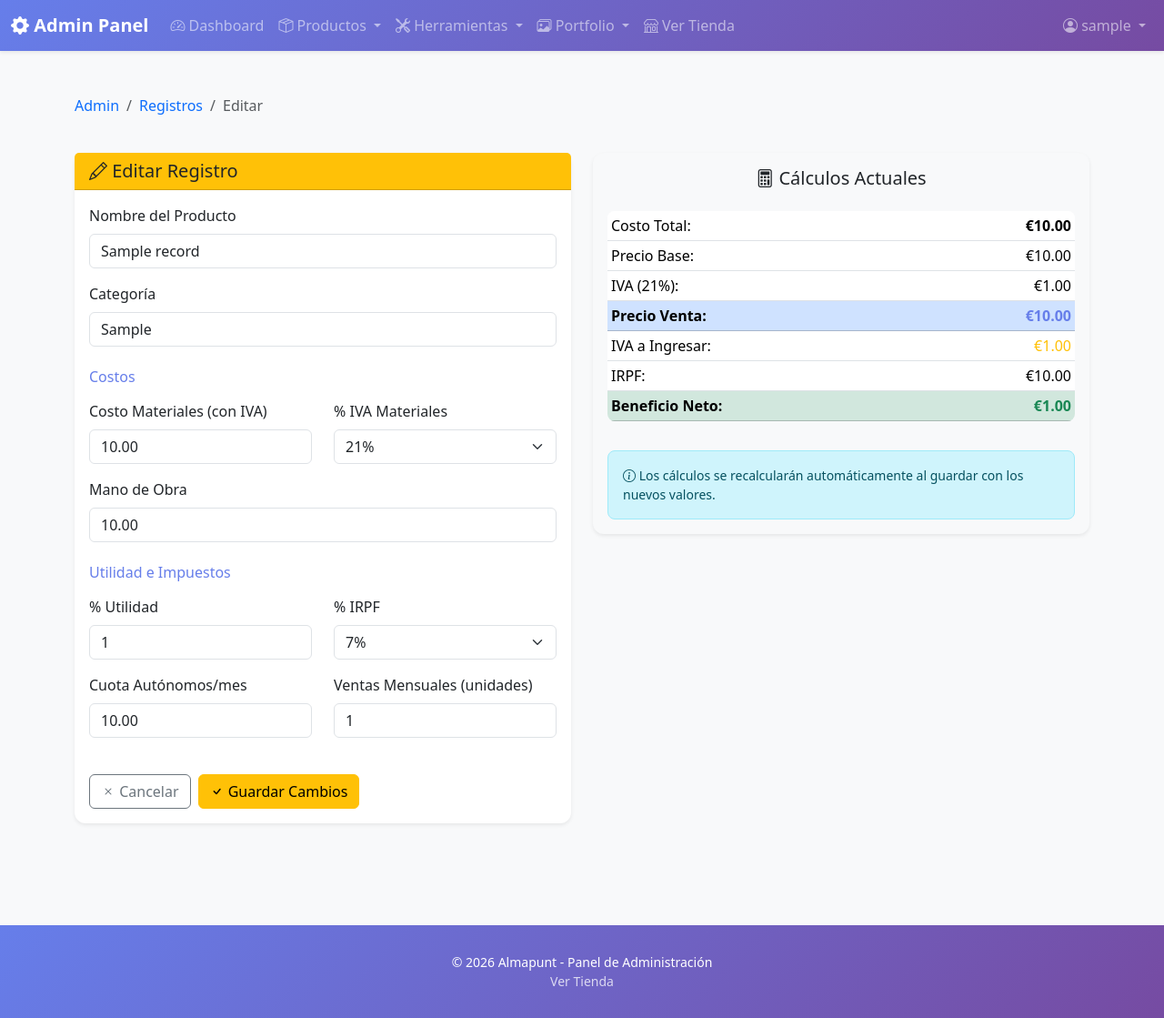
After one commit to soralis05-ai/carrito, a Flask app: page /admin/tax-records/edit/1 in a window 1280 px wide. The commit adds this page. Shown: the whole page at 91% size. Run offline with Flask 3, Linux system fonts and the light colour scheme; a user stored in the database is signed in; tables that the repository leaves empty hold one stand-in row (values such as "Sample post").

Commit message:
Feat: Registro de costos e impuestos por categoria con CRUD

```diff
--- a/app/blueprints/admin/routes.py
+++ b/app/blueprints/admin/routes.py
@@ -25,12 +25,158 @@ def dashboard():
                          category_count=category_count)
 
 
-@admin_bp.route('/tax-calculator')
+@admin_bp.route('/tax-calculator', methods=['GET', 'POST'])
 @login_required
 @admin_required
 def tax_calculator():
     """Calculadora de impuestos para autónomos."""
+    from app.models import ProductTaxRecord
+
+    if request.method == 'POST':
+        # Guardar registro
+        product_name = request.form.get('product_name', '')
+        category = request.form.get('category', '')
+        material_cost = float(request.form.get('material_cost', 0) or 0)
+        material_iva_percent = int(request.form.get('material_iva_percent', 21) or 21)
+        labor_cost = float(request.form.get('labor_cost', 0) or 0)
+        profit_percent = int(request.form.get('profit_percent', 20) or 20)
+        irpf_percent = int(request.form.get('irpf_percent', 15) or 15)
+        autonomo_fee = float(request.form.get('autonomo_fee', 80) or 80)
+        monthly_units = int(request.form.get('monthly_units', 10) or 10)
+
+        # Calcular valores
+        material_base = material_cost / (1 + material_iva_percent / 100)
+        material_iva = material_cost - material_base
+        cost_total = material_base + labor_cost
+        profit_amount = cost_total * (profit_percent / 100)
+        base_price = cost_total + profit_amount
+        iva_repercutido = base_price * 0.21
+        iva_ingresar = iva_repercutido - material_iva
+        irpf_amount = profit_amount * (irpf_percent / 100)
+        sale_price = base_price + iva_repercutido
+        net_profit = profit_amount - irpf_amount
+
+        # Crear registro
+        record = ProductTaxRecord(
+            product_name=product_name,
+            category=category,
+            material_cost=material_cost,
+            material_iva_percent=material_iva_percent,
+            labor_cost=labor_cost,
+            profit_percent=profit_percent,
+            profit_amount=profit_amount,
+            material_base=material_base,
+            material_iva=material_iva,
+            cost_total=cost_total,
+            base_price=base_price,
+            iva_repercutido=iva_repercutido,
+            iva_soportado=material_iva,
+            iva_ingresar=iva_ingresar,
+            irpf_percent=irpf_percent,
+            irpf_amount=irpf_amount,
+            sale_price=sale_price,
+            net_profit=net_profit,
+            autonomo_fee=autonomo_fee,
+            monthly_units=monthly_units
+        )
+
+        db.session.add(record)
+        db.session.commit()
+
+        flash(f'Registro guardado exitosamente: {product_name}', 'success')
+        return redirect(url_for('admin.tax_records'))
+
     return render_template('admin/tax_calculator.html')
+
+
+@admin_bp.route('/tax-records')
+@login_required
+@admin_required
+def tax_records():
+    """Listar registros de costos e impuestos."""
+    from app.models import ProductTaxRecord
+
+    # Obtener categoría desde query params
+    category_filter = request.args.get('category', '')
+
+    if category_filter:
+        records = ProductTaxRecord.query.filter_by(
+            category=category_filter, is_active=True
+        ).order_by(ProductTaxRecord.created_at.desc()).all()
+    else:
+        records = ProductTaxRecord.query.filter_by(
+            is_active=True
+        ).order_by(ProductTaxRecord.created_at.desc()).all()
+
+    # Obtener categorías únicas
+    categories = db.session.query(
+        ProductTaxRecord.category
+    ).filter(
+        ProductTaxRecord.is_active == True,
+        ProductTaxRecord.category != None,
+        ProductTaxRecord.category != ''
+    ).distinct().all()
+    categories = [c[0] for c in categories]
+
+    return render_template('admin/tax_records.html',
+                         records=records,
+                         categories=categories,
+                         current_category=category_filter)
+
+
+@admin_bp.route('/tax-records/edit/<int:record_id>', methods=['GET', 'POST'])
+@login_required
+@admin_required
+def edit_tax_record(record_id):
+    """Editar registro de costos e impuestos."""
+    from app.models import ProductTaxRecord
+
+    record = ProductTaxRecord.query.get_or_404(record_id)
+
+    if request.method == 'POST':
+        # Actualizar datos
+        record.product_name = request.form.get('product_name', '')
+        record.category = request.form.get('category', '')
+        record.material_cost = float(request.form.get('material_cost', 0) or 0)
+        record.material_iva_percent = int(request.form.get('material_iva_percent', 21) or 21)
+        record.labor_cost = float(request.form.get('labor_cost', 0) or 0)
+        record.profit_percent = int(request.form.get('profit_percent', 20) or 20)
+        record.irpf_percent = int(request.form.get('irpf_percent', 15) or 15)
+        record.autonomo_fee = float(request.form.get('autonomo_fee', 80) or 80)
+        record.monthly_units = int(request.form.get('monthly_units', 10) or 10)
+
+        # Recalcular valores
+        record.material_base = record.material_cost / (1 + record.material_iva_percent / 100)
+        record.material_iva = record.material_cost - record.material_base
+        record.cost_total = record.material_base + record.labor_cost
+        record.profit_amount = record.cost_total * (record.profit_percent / 100)
+        record.base_price = record.cost_total + record.profit_amount
+        record.iva_repercutido = record.base_price * 0.21
+        record.iva_ingresar = record.iva_repercutido - record.material_iva
+        record.irpf_amount = record.profit_amount * (record.irpf_percent / 100)
+        record.sale_price = record.base_price + record.iva_repercutido
+        record.net_profit = record.profit_amount - record.irpf_amount
+
+        db.session.commit()
+        flash('Registro actualizado exitosamente', 'success')
+        return redirect(url_for('admin.tax_records'))
+
+    return render_template('admin/edit_tax_record.html', record=record)
+
+
+@admin_bp.route('/tax-records/delete/<int:record_id>', methods=['POST'])
+@login_required
+@admin_required
+def delete_tax_record(record_id):
+    """Eliminar registro de costos (soft delete)."""
+    from app.models import ProductTaxRecord
+
+    record = ProductTaxRecord.query.get_or_404(record_id)
+    record.is_active = False
+    db.session.commit()
+
+    flash('Registro eliminado exitosamente', 'info')
+    return redirect(url_for('admin.tax_records'))
 
 
 def _process_uploaded_images(form, existing_images=None):
--- a/app/blueprints/admin/templates/admin/_navbar.html
+++ b/app/blueprints/admin/templates/admin/_navbar.html
@@ -31,6 +31,7 @@
                     </a>
                     <ul class="dropdown-menu">
                         <li><a class="dropdown-item" href="{{ url_for('admin.tax_calculator') }}"><i class="bi bi-calculator"></i> Calculadora Impuestos</a></li>
+                        <li><a class="dropdown-item" href="{{ url_for('admin.tax_records') }}"><i class="bi bi-list"></i> Registros de Costos</a></li>
                     </ul>
                 </li>
                 <li class="nav-item dropdown">
--- /dev/null
+++ b/app/blueprints/admin/templates/admin/edit_tax_record.html
@@ -0,0 +1,152 @@
+{% extends 'admin/layout.html' %}
+
+{% block title %}Editar Registro - {{ record.product_name }}{% endblock %}
+
+{% block content %}
+<div class="container py-4">
+    <div class="row mb-4">
+        <div class="col">
+            <nav aria-label="breadcrumb">
+                <ol class="breadcrumb">
+                    <li class="breadcrumb-item"><a href="{{ url_for('admin.dashboard') }}" class="text-decoration-none">Admin</a></li>
+                    <li class="breadcrumb-item"><a href="{{ url_for('admin.tax_records') }}" class="text-decoration-none">Registros</a></li>
+                    <li class="breadcrumb-item active">Editar</li>
+                </ol>
+            </nav>
+        </div>
+    </div>
+
+    <form method="POST">
+        <div class="row">
+            <div class="col-lg-6">
+                <div class="card shadow-sm mb-4">
+                    <div class="card-header bg-warning">
+                        <h5 class="mb-0"><i class="bi bi-pencil"></i> Editar Registro</h5>
+                    </div>
+                    <div class="card-body">
+                        <div class="mb-3">
+                            <label class="form-label">Nombre del Producto</label>
+                            <input type="text" class="form-control" name="product_name" value="{{ record.product_name }}" required>
+                        </div>
+
+                        <div class="mb-3">
+                            <label class="form-label">Categoría</label>
+                            <input type="text" class="form-control" name="category" value="{{ record.category or '' }}">
+                        </div>
+
+                        <h6 class="text-primary mt-4 mb-3">Costos</h6>
+
+                        <div class="row">
+                            <div class="col-6 mb-3">
+                                <label class="form-label">Costo Materiales (con IVA)</label>
+                                <input type="number" class="form-control" name="material_cost" step="0.01" value="{{ record.material_cost }}">
+                            </div>
+                            <div class="col-6 mb-3">
+                                <label class="form-label">% IVA Materiales</label>
+                                <select class="form-select" name="material_iva_percent">
+                                    <option value="21" {{ 'selected' if record.material_iva_percent == 21 }}>21%</option>
+                                    <option value="10" {{ 'selected' if record.material_iva_percent == 10 }}>10%</option>
+                                    <option value="4" {{ 'selected' if record.material_iva_percent == 4 }}>4%</option>
+                                    <option value="0" {{ 'selected' if record.material_iva_percent == 0 }}>0%</option>
+                                </select>
+                            </div>
+                        </div>
+
+                        <div class="mb-3">
+                            <label class="form-label">Mano de Obra</label>
+                            <input type="number" class="form-control" name="labor_cost" step="0.01" value="{{ record.labor_cost }}">
+                        </div>
+
+                        <h6 class="text-primary mt-4 mb-3">Utilidad e Impuestos</h6>
+
+                        <div class="row">
+                            <div class="col-6 mb-3">
+                                <label class="form-label">% Utilidad</label>
+                                <input type="number" class="form-control" name="profit_percent" value="{{ record.profit_percent }}">
+                            </div>
+                            <div class="col-6 mb-3">
+                                <label class="form-label">% IRPF</label>
+                                <select class="form-select" name="irpf_percent">
+                                    <option value="7" {{ 'selected' if record.irpf_percent == 7 }}>7%</option>
+                                    <option value="15" {{ 'selected' if record.irpf_percent == 15 }}>15%</option>
+                                    <option value="19" {{ 'selected' if record.irpf_percent == 19 }}>19%</option>
+                                    <option value="23" {{ 'selected' if record.irpf_percent == 23 }}>23%</option>
+                                </select>
+                            </div>
+                        </div>
+
+                        <div class="row">
+                            <div class="col-6 mb-3">
+                                <label class="form-label">Cuota Autónomos/mes</label>
+                                <input type="number" class="form-control" name="autonomo_fee" step="1" value="{{ record.autonomo_fee }}">
+                            </div>
+                            <div class="col-6 mb-3">
+                                <label class="form-label">Ventas Mensuales (unidades)</label>
+                                <input type="number" class="form-control" name="monthly_units" value="{{ record.monthly_units }}">
+                            </div>
+                        </div>
+
+                        <div class="d-flex gap-2 mt-4">
+                            <a href="{{ url_for('admin.tax_records') }}" class="btn btn-outline-secondary">
+                                <i class="bi bi-x"></i> Cancelar
+                            </a>
+                            <button type="submit" class="btn btn-warning">
+                                <i class="bi bi-check"></i> Guardar Cambios
+                            </button>
+                        </div>
+                    </div>
+                </div>
+            </div>
+
+            <!-- Vista previa de cálculos -->
+            <div class="col-lg-6">
+                <div class="card shadow-sm bg-light">
+                    <div class="card-body">
+                        <h5 class="card-title text-center mb-4">
+                            <i class="bi bi-calculator"></i> Cálculos Actuales
+                        </h5>
+
+                        <div class="table-responsive">
+                            <table class="table table-sm">
+                                <tr>
+                                    <td>Costo Total:</td>
+                                    <td class="text-end"><strong>€{{ "%.2f"|format(record.cost_total|float) }}</strong></td>
+                                </tr>
+                                <tr>
+                                    <td>Precio Base:</td>
+                                    <td class="text-end">€{{ "%.2f"|format(record.base_price|float) }}</td>
+                                </tr>
+                                <tr>
+                                    <td>IVA (21%):</td>
+                                    <td class="text-end">€{{ "%.2f"|format(record.iva_repercutido|float) }}</td>
+                                </tr>
+                                <tr class="table-primary">
+                                    <td><strong>Precio Venta:</strong></td>
+                                    <td class="text-end"><strong class="text-primary">€{{ "%.2f"|format(record.sale_price|float) }}</strong></td>
+                                </tr>
+                                <tr>
+                                    <td>IVA a Ingresar:</td>
+                                    <td class="text-end text-warning">€{{ "%.2f"|format(record.iva_ingresar|float) }}</td>
+                                </tr>
+                                <tr>
+                                    <td>IRPF:</td>
+                                    <td class="text-end">€{{ "%.2f"|format(record.irpf_amount|float) }}</td>
+                                </tr>
+                                <tr class="table-success">
+                                    <td><strong>Beneficio Neto:</strong></td>
+                                    <td class="text-end"><strong class="text-success">€{{ "%.2f"|format(record.net_profit|float) }}</strong></td>
+                                </tr>
+                            </table>
+                        </div>
+
+                        <div class="alert alert-info mt-3 mb-0 small">
+                            <i class="bi bi-info-circle"></i>
+                            Los cálculos se recalcularán automáticamente al guardar con los nuevos valores.
+                        </div>
+                    </div>
+                </div>
+            </div>
+        </div>
+    </form>
+</div>
+{% endblock %}
--- a/app/models/__init__.py
+++ b/app/models/__init__.py
@@ -4,5 +4,6 @@ from app.models.cart_item import CartItem
 from app.models.order import Order, OrderItem
 from app.models.portfolio_info import PortfolioInfo
 from app.models.portfolio_item import PortfolioItem
+from app.models.product_tax_record import ProductTaxRecord
 
-__all__ = ['User', 'Product', 'Category', 'CartItem', 'Order', 'OrderItem', 'PortfolioInfo', 'PortfolioItem']
+__all__ = ['User', 'Product', 'Category', 'CartItem', 'Order', 'OrderItem', 'PortfolioInfo', 'PortfolioItem', 'ProductTaxRecord']
```
Also changed, not shown: app/blueprints/admin/templates/admin/tax_calculator.html (+29 -3 lines), app/blueprints/admin/templates/admin/tax_records.html (added, +127 -0 lines), app/models/product_tax_record.py (added, +76 -0 lines), scripts/add_tax_records_table.py (added, +53 -0 lines).
